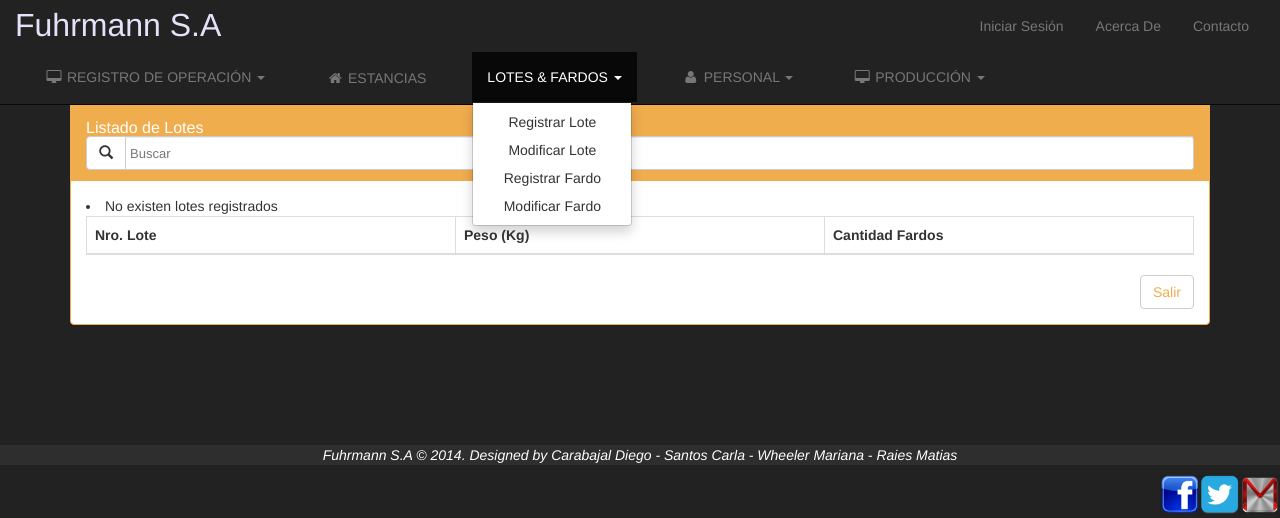
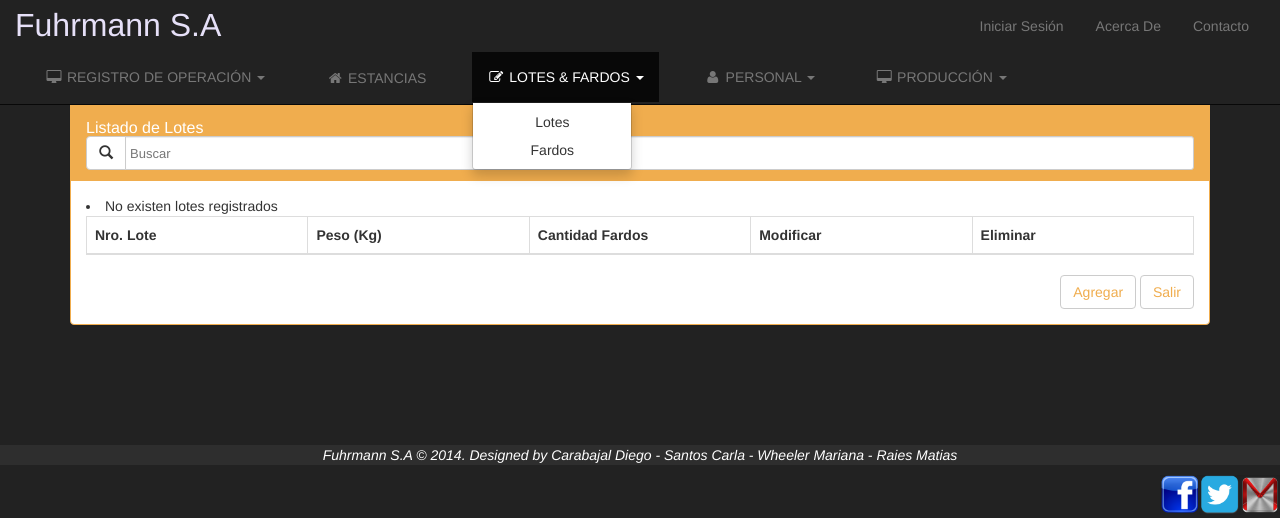
Before and after one commit to UNPSJB/Fuhrmann-S.A., a Django app: page /listadoLotes/ in a window 1280 px wide, after a click on "LOTES & FARDOS". Shown: the top 518 px of the page. Run offline with Django 3.2, Linux system fonts and the light colour scheme; data that the repository does not hold is empty; some libraries are stand-ins or nearby versions.

Commit message:
Cambios 10:07

```diff
--- a/Django-Desarrollo/pFuhrmann/appWeb/views.py
+++ b/Django-Desarrollo/pFuhrmann/appWeb/views.py
@@ -91,30 +91,21 @@ def finalizarFaseProduccion(request):
     return render_to_response('finalizarFaseProduccionForm.html', {'lista':orden}, context_instance=RequestContext(request))
 
 #LOTES
-def registrarLote(request):
+def registrarLote(request, pk=None):
+    lote = None
+    if pk is not None:
+        lote = get_object_or_404(Lote, pk=pk)
+
     if request.method == 'POST':
-        formulario = registrarLoteForm(request.POST)
+        formulario = LoteForm(request.POST, instance = lote)
         if formulario.is_valid():
             formulario.save()
-            return HttpResponseRedirect('/registrarLote')
+            return HttpResponseRedirect('/listadoLotes')
     else:
-        formulario = registrarLoteForm()
+        formulario = LoteForm(instance = lote)
+
+    formulario.setup(pk is None and 'Registrar' or 'Modificar', css_class="btn btn-success")
     return render_to_response('registrarLoteForm.html', {'formulario':formulario}, context_instance=RequestContext(request))
-
-def modificarLote(request):
-    lote = Lote.objects.all()
-    return render_to_response('modificarLote.html', {'lista':lote}, context_instance=RequestContext(request))
-
-def modificarLoteF(request, pk):
-    lote = Lote.objects.get(pk=pk)
-    if request.method == 'POST':
-        formulario = modificarLoteForm(request.POST, instance = lote)
-        if formulario.is_valid():
-            formulario.save()
-            return HttpResponseRedirect('/modificarLoteF')
-    else:
-        formulario = modificarLoteForm(instance = lote)
-    return render_to_response('modificarLoteForm.html', {'formulario':formulario}, context_instance=RequestContext(request))
 
 def eliminarLoteId(request, pk):
     lote = Lote.objects.get(pk=pk)
@@ -127,6 +118,7 @@ def listadoLotes(request):
     lote = Lote.objects.all()
     return render_to_response('listadoLotes.html', {'lista':lote}, context_instance=RequestContext(request))
 
+
 #FARDOS
 def registrarFardo(request):
     if request.method == 'POST':
@@ -137,10 +129,6 @@ def registrarFardo(request):
     else:
         formulario = registrarFardoForm()
     return render_to_response('registrarFardoForm.html', {'formulario':formulario}, context_instance=RequestContext(request))
-
-def modificarFardo(request):
-    fardo = Fardo.objects.all()
-    return render_to_response('modificarFardo.html', {'lista':fardo}, context_instance=RequestContext(request))
 
 def modificarFardoF(request):
     if request.method == 'POST':
--- a/Django-Desarrollo/pFuhrmann/pFuhrmann/urls.py
+++ b/Django-Desarrollo/pFuhrmann/pFuhrmann/urls.py
@@ -27,13 +27,12 @@ urlpatterns = patterns('',
     #Lotes y Fardos
     url(r'^registrarLote/$', 'appWeb.views.registrarLote'),
     url(r'^listadoLotes/$', 'appWeb.views.listadoLotes'),
-    url(r'^modificarLote/$', 'appWeb.views.modificarLote'),
-    url(r'^modificarLote/(\d+)/$', 'appWeb.views.modificarLoteF'),
+    url(r'^modificarLote/(\d+)/$', 'appWeb.views.registrarLote'),
     url(r'^eliminarLote/(\d+)/$', 'appWeb.views.eliminarLoteId'),
 
     url(r'^registrarFardo/$', 'appWeb.views.registrarFardo'),
     url(r'^listadoFardos/$', 'appWeb.views.listadoFardos'),
-    url(r'^modificarFardo/$', 'appWeb.views.modificarFardo'),
+    url(r'^modificarFardo/$', 'appWeb.views.registrarFardo'),
 
     # ------ Adm. Estancias
     url(r'^listadoEstancias/$', 'appWeb.views.listadoEstancias'),
@@ -64,7 +63,6 @@ urlpatterns = patterns('',
 
     #Url's de Forms para modificar Datos
     url(r'^modificarOrdenProduccionF/$', 'appWeb.views.modificarOrdenProduccionF'),
-    url(r'^modificarLoteF/$', 'appWeb.views.modificarLoteF'),
     url(r'^modificarFardoF/$', 'appWeb.views.modificarFardoF'),
     url(r'^modificarMaquinariaF/$', 'appWeb.views.modificarMaquinariaF'),
 
--- a/Django-Desarrollo/pFuhrmann/templates/base.html
+++ b/Django-Desarrollo/pFuhrmann/templates/base.html
@@ -52,7 +52,7 @@
                 <ul class="nav navbar-nav navbar-left">
                     <li><a href="#">  </a></li> <!-- Para que se vea espaciado -->
                     <li class="dropdown">
-                        <a href="#" class="dropdown-toggle" data-toggle="dropdown" data-placement="bottom"><i class="fa fa-fw fa-desktop"></i> REGISTRO DE OPERACIÓN <b class="caret"></b>
+                        <a href="#" class="dropdown-toggle" data-toggle="dropdown" data-placement="bottom"><i class="fa fa-fw fa-desktop"></i> REGISTRO DE OPERACIÓN <b class="caret"></b></a>
                         <ul class="dropdown-menu">
                             <li><a class ="btn" href="/listadoCompra">Compras</a></li>
                             <li><a class ="btn" href="/listadoVenta">Ventas</a></li>
@@ -61,17 +61,18 @@
 
                     <li><a href="#">  </a></li> <!-- Para que se vea espaciado -->
                     <li class="dropdown">
+
                         <a href="/listadoEstancias" class="btn" data-toggle="btn" data-placement="bottom"><i class="fa fa-fw fa-home"></i> ESTANCIAS </a>
+
+
                     </li>
                     <li><a href="#">  </a></li> <!-- Para que se vea espaciado -->
 
                     <li class="dropdown">
-                        <a href="#" class="dropdown-toggle" data-toggle="dropdown" data-placement="bottom><i class="fa fa-fw fa-edit"></i> LOTES & FARDOS <b class="caret"></b></a>
+                        <a href="#" class="dropdown-toggle" data-toggle="dropdown" data-placement="bottom"><i class="fa fa-fw fa-edit"></i> LOTES & FARDOS <b class="caret"></b></a>
                         <ul class="dropdown-menu">
-                            <li><a class ="btn" href="/registrarLote">Registrar Lote</a></li>
-                            <li><a class ="btn" href="/modificarLote">Modificar Lote</a></li>
-                            <li><a class ="btn" href="/registrarFardo">Registrar Fardo</a></li>
-                            <li><a class ="btn" href="/modificarFardo">Modificar Fardo</a></li>
+                            <li><a class ="btn" href="/listadoLotes">Lotes</a></li>
+                            <li><a class ="btn" href="/listadoFardos">Fardos</a></li>
                         </ul>
                     </li>
                     <li><a href="#">  </a></li> <!-- Para que se vea espaciado -->
@@ -104,12 +105,14 @@
     </body>
 
     {% block contenido %}{% endblock %}
+
     <div id="footer">
         <p align=center>Fuhrmann S.A &copy; 2014. Designed by Carabajal Diego - Santos Carla - Wheeler Mariana - Raies Matias</p>
         <input align=right title= "Gmail" href="#" type = image src ="{{STATIC_URL}}img/gmail.png" width = "40" height = "40"></input>
         <input align=right title= "Twitter" href="#" type = image src ="{{STATIC_URL}}img/twitter.png" width = "40" height = "40"></input>
         <input align=right title= "Facebook" href="#" type = image src ="{{STATIC_URL}}img/facebook.png" width = "40" height = "40"></input>
     </div>
+
 
     <!-- JavaScripts -->
     <!-- Morris Charts JavaScript -->
@@ -131,7 +134,7 @@
         $('.dropdown-toggle').tooltip()
         $('.btn').tooltip()
         $('.carousel').carousel({ /* Script to Activate the Carousel */
-            interval: 4000 /* changes the speed */
+            interval: 5000 /* changes the speed */
         })
     </script>
     {% block scripts %}{% endblock %}
--- a/Django-Desarrollo/pFuhrmann/templates/listadoFardos.html
+++ b/Django-Desarrollo/pFuhrmann/templates/listadoFardos.html
@@ -50,7 +50,8 @@
                     </thead>
                 </table>
                 <script type ="text/javascript"> </script>
-                <div class="btn-group pull-right">
+                <div class="pull-right">
+                    <a class="btn btn-default btn-gr" type= "button" href="/registrarFardo">Agregar</a>
                     <a class="btn btn-default btn-gr" type= "button" href="/index">Salir</a>
                 </div>
             </div>
--- a/Django-Desarrollo/pFuhrmann/templates/listadoLotes.html
+++ b/Django-Desarrollo/pFuhrmann/templates/listadoLotes.html
@@ -22,12 +22,16 @@
                             <th width="10%">Nro. Lote</th>
                             <th width="10%">Peso (Kg)</th>
                             <th width="10%">Cantidad Fardos</th>
+                            <th width="10%">Modificar</th>
+                            <th width="10%">Eliminar</th>
                         </tr>
                         {% for dato in lista %}
                         <tr>
                             <td width="10%" id="nroLote">{{dato.NroLote}}</td>
                             <td width="10%">{{dato.Peso}}</td>
                             <td width="10%">{{dato.CantFardos}}</td>
+                            <td width="5%"><a href="/modificarLote/{{dato.NroLote}}" class="glyphicon glyphicon-edit"></a>
+                            <td width="5%"><a href="/eliminarLote/{{dato.NroLote}}" class="glyphicon glyphicon-remove"></a>
                         </tr>
 
                         {% empty %}
@@ -36,7 +40,8 @@
                     </thead>
                 </table>
                 <script type ="text/javascript"> </script>
-                <div class="btn-group pull-right">
+                <div class="pull-right">
+                    <a class="btn btn-default btn-gr" type= "button" href="/registrarLote">Agregar</a>
                     <a class="btn btn-default btn-gr" type= "button" href="/index">Salir</a>
                 </div>
             </div>
```
Also changed, not shown: Django-Desarrollo/pFuhrmann/appWeb/forms.py (+15 -16 lines), Django-Desarrollo/pFuhrmann/templates/modificarLote.html (deleted, +0 -57 lines), 1 other file.
